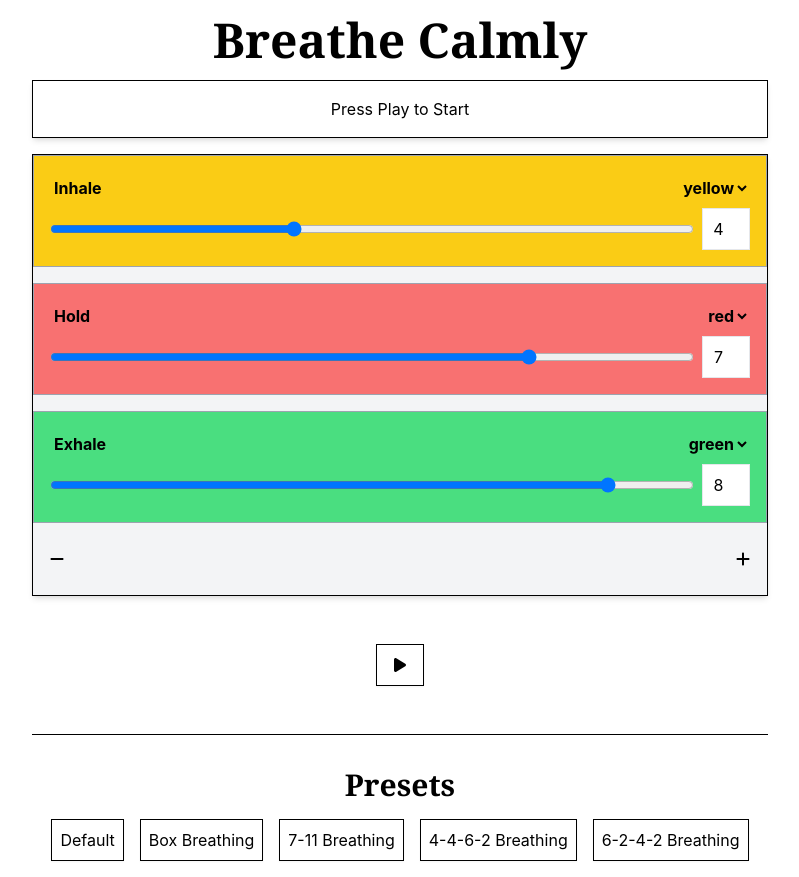
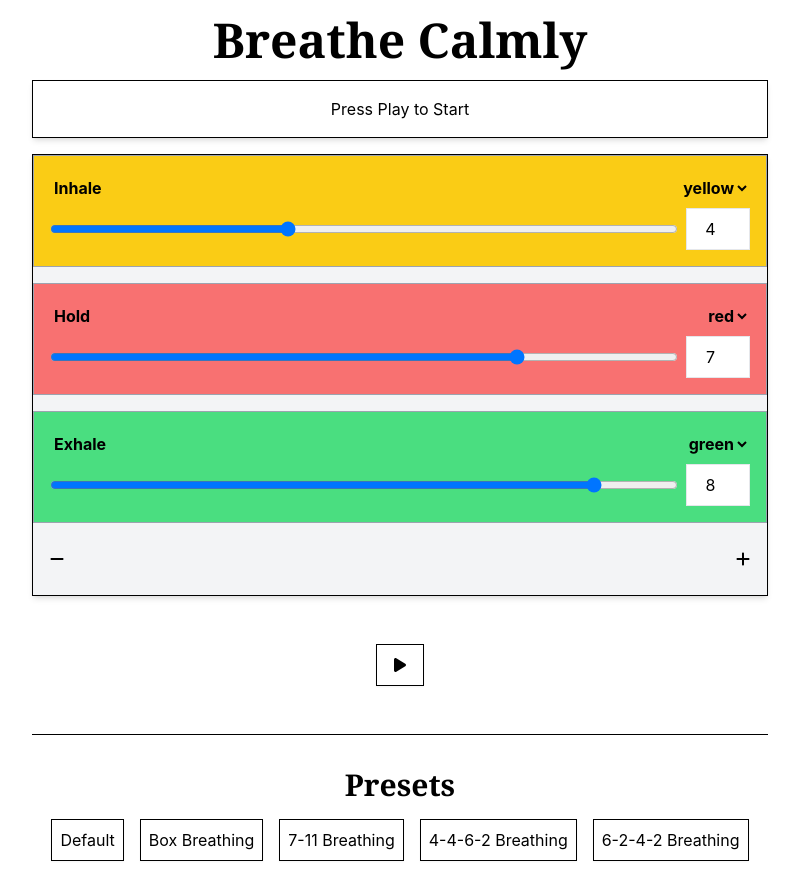
Before and after one commit to kylemichaelsullivan/breathe-calmly, a React (Create React App) app: page / in a window 1280 px wide. Shown: the whole page, without its empty margins (240-1039 px from the left). Built offline with nearby package versions, Linux system fonts and the light colour scheme.

Commit message:
FIX: Widen input:number to allow for two digits

```diff
--- a/src/components/Duration.tsx
+++ b/src/components/Duration.tsx
@@ -57,7 +57,7 @@ function Duration({
 				/>
 				<input
 					type='number'
-					className='w-full min-w-12 border p-2 text-center sm:max-w-max sm:flex-1'
+					className='w-full min-w-16 border p-2 text-center sm:max-w-max sm:flex-1'
 					name={phase}
 					min='1'
 					placeholder={phase}
```
